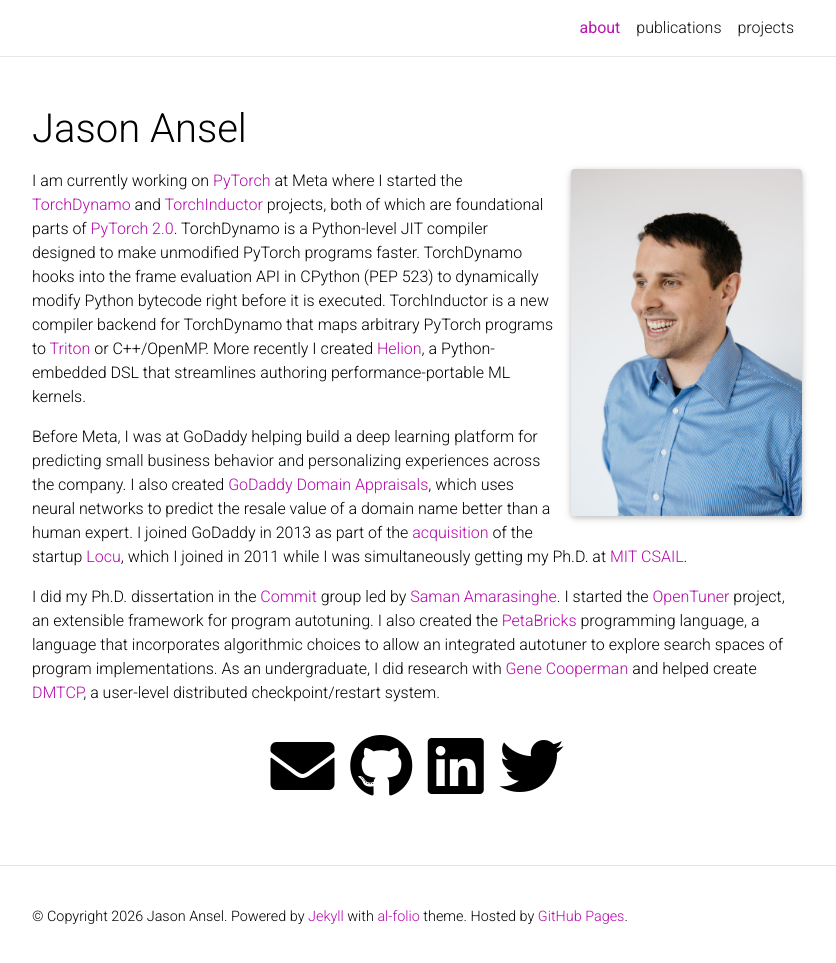
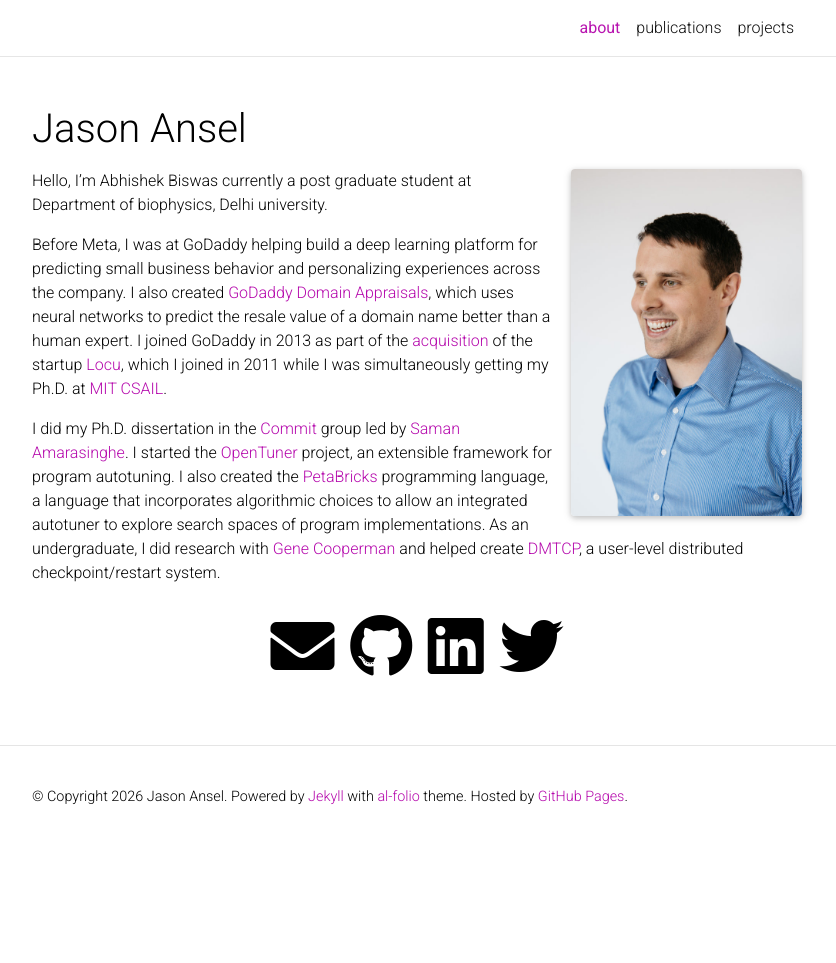
Before and after one commit to Abhishek9824/biophysics, a Jekyll site: the page built from _pages/about.md, in a window 1280 px wide and 968 px high. Shown: the top 963 px of the window, without its empty margins (223-1059 px from the left). Built offline with Jekyll 4.4.1, drawn with Linux system fonts in a browser that asks for light colours; a style sheet for code colours, icons or effects is not loaded.

Commit message:
Update about.md

```diff
--- a/_pages/about.md
+++ b/_pages/about.md
@@ -15,15 +15,8 @@ selected_papers: false # includes a list of papers marked as "selected={true}"
 social: true  # includes social icons at the bottom of the page
 ---
 
-I am currently working on [PyTorch] at Meta where I started the [TorchDynamo]
-and [TorchInductor] projects, both of which are foundational parts of
-[PyTorch 2.0]. TorchDynamo is a Python-level JIT compiler designed to
-make unmodified PyTorch programs faster. TorchDynamo hooks into the frame
-evaluation API in CPython (PEP 523) to dynamically modify Python bytecode
-right before it is executed. TorchInductor is a new compiler backend for
-TorchDynamo that maps arbitrary PyTorch programs to [Triton] or C++/OpenMP.
-More recently I created [Helion], a Python-embedded DSL that streamlines
-authoring performance-portable ML kernels.
+Hello, I’m Abhishek Biswas currently a post graduate student at Department of biophysics, Delhi university.
+
 
 Before Meta, I was at GoDaddy helping build a deep learning platform
 for predicting small business behavior and personalizing experiences across
```
